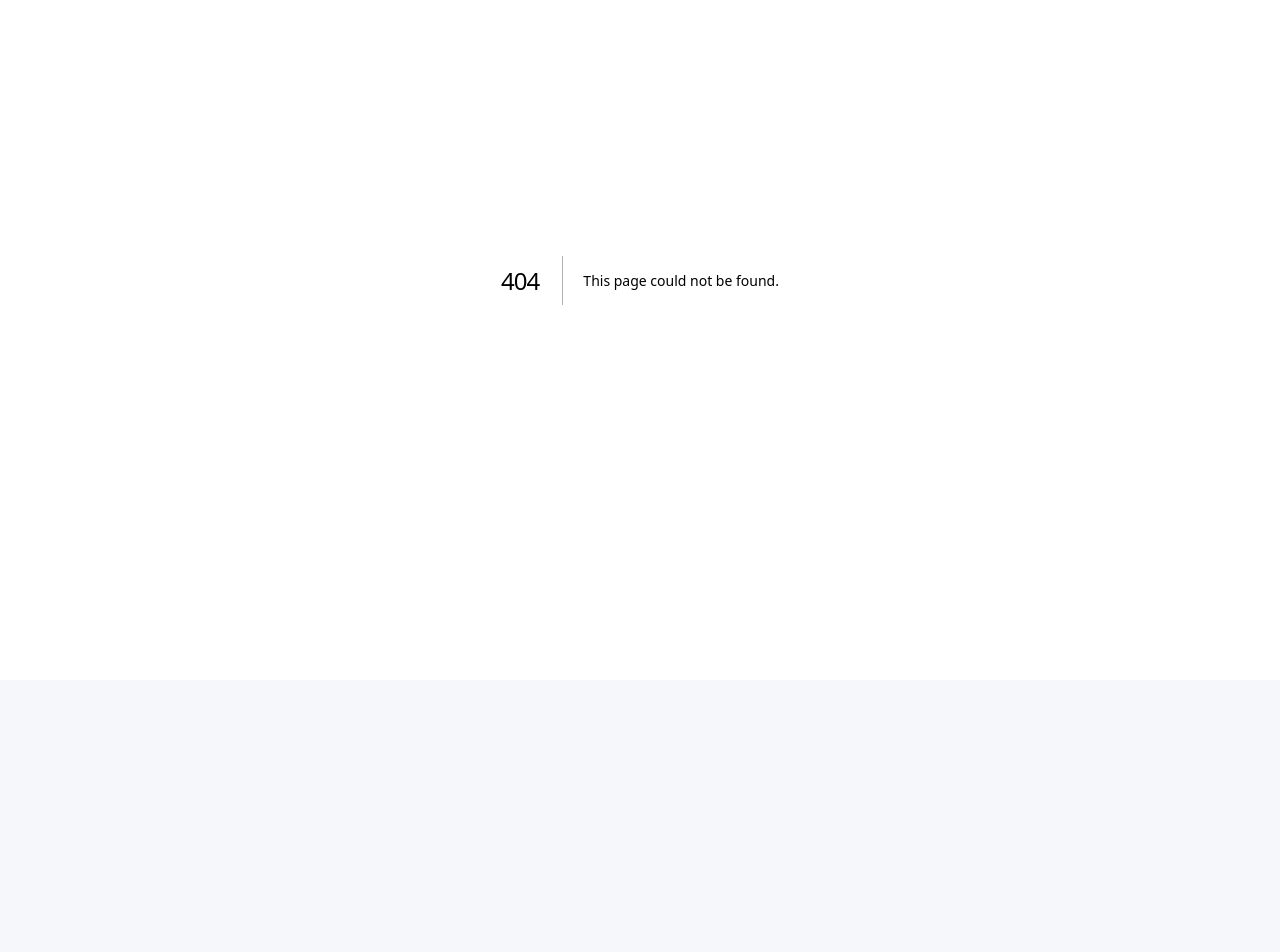
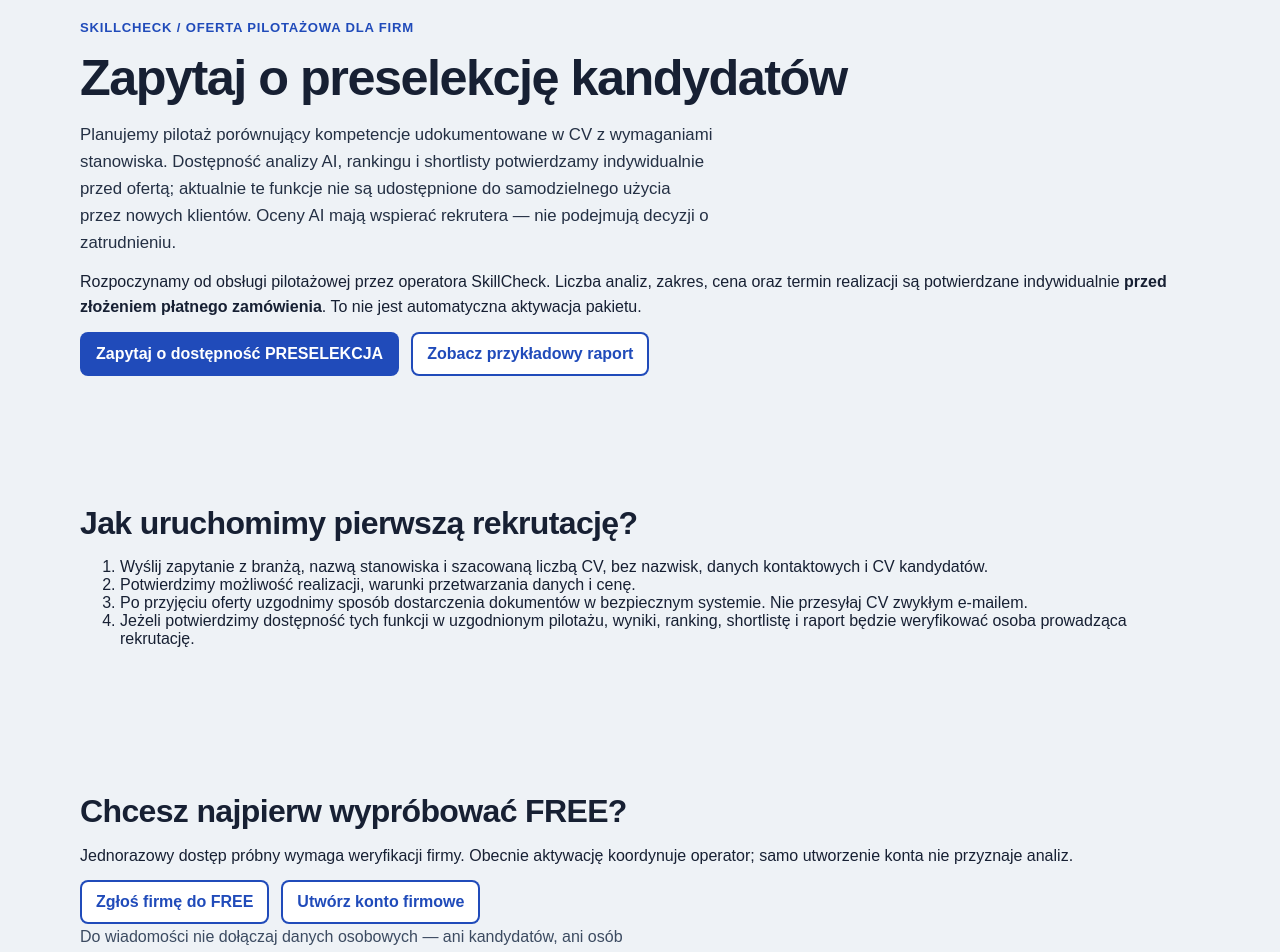
Before and after one commit to krzysztofsyska/skillcheck-core, a Next.js app: page /preselekcja in a window 1280 px wide. Before the commit this address had no page. Shown: the part 120-1072 px from the top of the page. Before the commit the page ends 800 px from the top, so only its background shows below. Built offline with nearby package versions, Linux system fonts and the light colour scheme.

Commit message:
chore(sales-release): stage new marketing page app/preselekcja/page.tsx

```diff
--- /dev/null
+++ b/app/preselekcja/page.tsx
@@ -0,0 +1,52 @@
+import type { Metadata } from "next";
+import Link from "next/link";
+import { SiteHeader } from "../components/marketing/site-header";
+import { SiteFooter } from "../components/marketing/site-footer";
+import styles from "../marketing.module.css";
+
+export const metadata: Metadata = {
+  title: "PRESELEKCJA — zapytanie ofertowe | SkillCheck",
+  description: "Zgłoś firmę do pilotażu preselekcji CV. Przed płatnością potwierdzamy zakres usługi, dostępność, liczbę analiz i cenę.",
+};
+
+const preselectionEmail = "mailto:pomoc@skillcheck.pl?subject=" + encodeURIComponent("SkillCheck — zapytanie o dostępność PRESELEKCJA")
+  + "&body=" + encodeURIComponent("Branża firmy (opcjonalnie):\r\nNazwa stanowiska:\r\nSzacowana liczba CV (bez dokumentów):\r\n\r\nProszę o informację, czy możliwy jest pilotaż PRESELEKCJA oraz o proponowany zakres i warunki. Nie przesyłam danych osobowych ani CV kandydatów.");
+const freeEmail = "mailto:pomoc@skillcheck.pl?subject=" + encodeURIComponent("SkillCheck — zgłoszenie firmy do FREE")
+  + "&body=" + encodeURIComponent("Branża firmy (opcjonalnie):\r\nNazwa stanowiska:\r\n\r\nProszę o warunki weryfikacji firmy i ewentualny dostęp próbny FREE. Nie przesyłam danych osobowych ani CV kandydatów.");
+
+export default function PreselectionOfferPage() {
+  return <main className={styles.page}>
+    <SiteHeader />
+    <div id="tresc" className={styles.wrap}>
+      <section aria-labelledby="preselection-title">
+        <p className={styles.kicker}>SkillCheck / oferta pilotażowa dla firm</p>
+        <h1 id="preselection-title">Zapytaj o preselekcję kandydatów</h1>
+        <p className={styles.lede}>Planujemy pilotaż porównujący kompetencje udokumentowane w CV z wymaganiami stanowiska. Dostępność analizy AI, rankingu i shortlisty potwierdzamy indywidualnie przed ofertą; aktualnie te funkcje nie są udostępnione do samodzielnego użycia przez nowych klientów. Oceny AI mają wspierać rekrutera — nie podejmują decyzji o zatrudnieniu.</p>
+        <p>Rozpoczynamy od obsługi pilotażowej przez operatora SkillCheck. Liczba analiz, zakres, cena oraz termin realizacji są potwierdzane indywidualnie <strong>przed złożeniem płatnego zamówienia</strong>. To nie jest automatyczna aktywacja pakietu.</p>
+        <div className={styles.actions}>
+          <a className={styles.primary} href={preselectionEmail}>Zapytaj o dostępność PRESELEKCJA</a>
+          <Link className={styles.secondary} href="/demo">Zobacz przykładowy raport</Link>
+        </div>
+      </section>
+      <section aria-labelledby="pilot-process">
+        <h2 id="pilot-process">Jak uruchomimy pierwszą rekrutację?</h2>
+        <ol>
+          <li>Wyślij zapytanie z branżą, nazwą stanowiska i szacowaną liczbą CV, bez nazwisk, danych kontaktowych i CV kandydatów.</li>
+          <li>Potwierdzimy możliwość realizacji, warunki przetwarzania danych i cenę.</li>
+          <li>Po przyjęciu oferty uzgodnimy sposób dostarczenia dokumentów w bezpiecznym systemie. Nie przesyłaj CV zwykłym e-mailem.</li>
+          <li>Jeżeli potwierdzimy dostępność tych funkcji w uzgodnionym pilotażu, wyniki, ranking, shortlistę i raport będzie weryfikować osoba prowadząca rekrutację.</li>
+        </ol>
+      </section>
+      <section id="free" aria-labelledby="free-title">
+        <h2 id="free-title">Chcesz najpierw wypróbować FREE?</h2>
+        <p>Jednorazowy dostęp próbny wymaga weryfikacji firmy. Obecnie aktywację koordynuje operator; samo utworzenie konta nie przyznaje analiz.</p>
+        <div className={styles.actions}>
+          <a className={styles.secondary} href={freeEmail}>Zgłoś firmę do FREE</a>
+          <Link className={styles.secondary} href="/register">Utwórz konto firmowe</Link>
+        </div>
+        <p className={styles.note}>Do wiadomości nie dołączaj danych osobowych — ani kandydatów, ani osób kontaktowych. Aby ustalić zasady dalszego kontaktu, korzystaj z zatwierdzonych kanałów SkillCheck. Nie pobieramy płatności na tej stronie.</p>
+      </section>
+    </div>
+    <SiteFooter />
+  </main>;
+}
```
